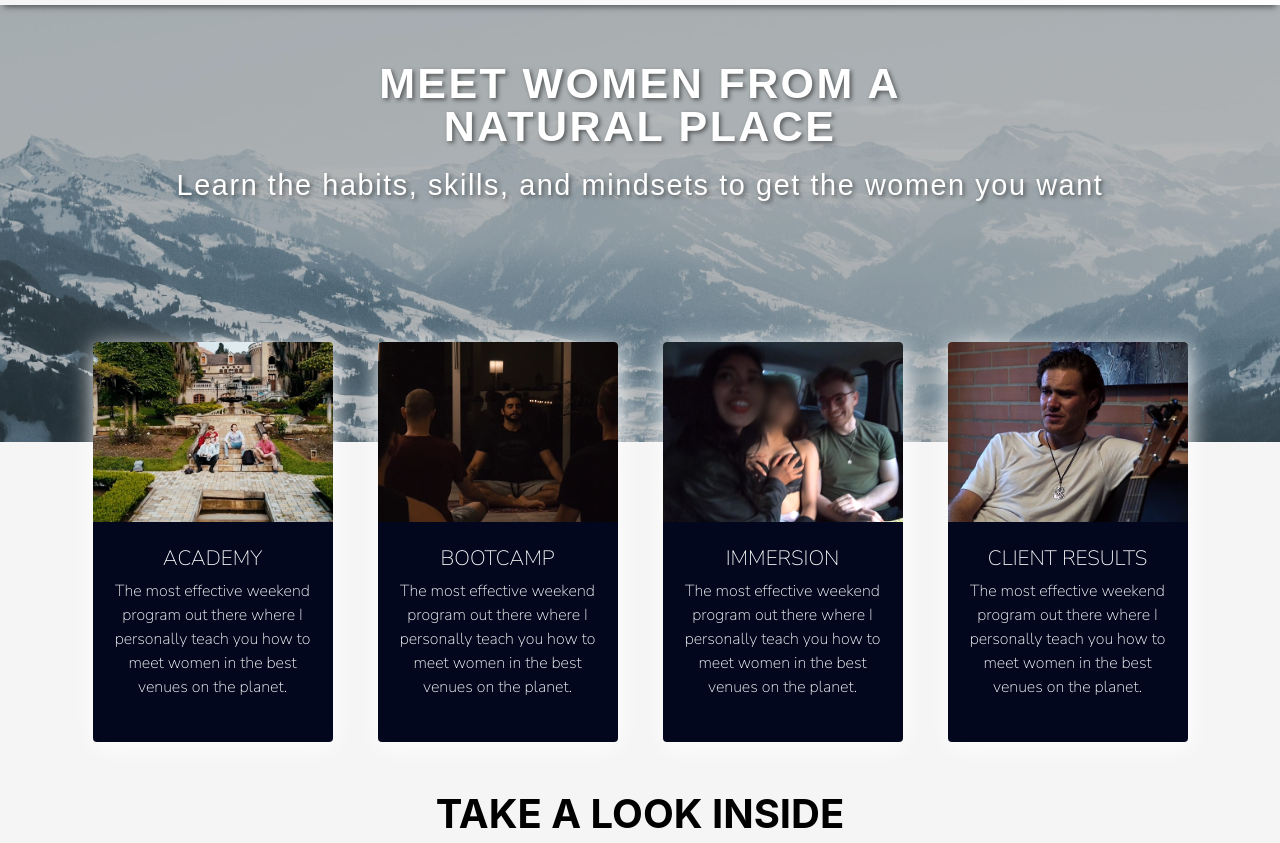
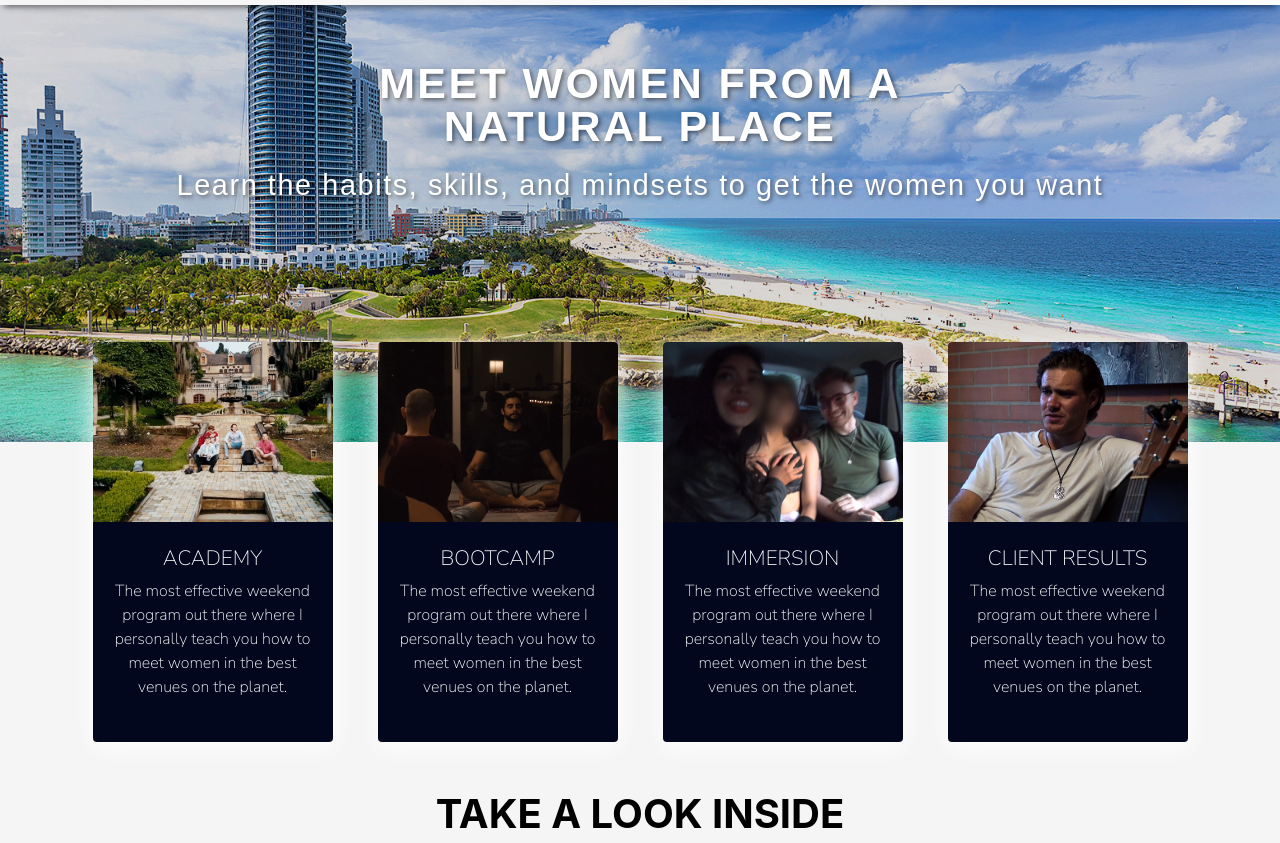
Before and after one commit to Goom11/austensummerswebsite, a website: page routes/index.html in a window 1280 px wide. Shown: the part 58-901 px from the top of the page. Drawn offline with nearby package versions, Linux system fonts and the light colour scheme; files that its build step writes are made by us from their sources; files whose address does not match are found by name; a web font is replaced by a local one.

Commit message:
update image to miami image with different opacity

```diff
--- a/public/assets/css/style_landing.css
+++ b/public/assets/css/style_landing.css
@@ -35,9 +35,10 @@ body {
 
 /*SECTION1*/
 .section1 {
-  background-image: url("../media/snowy.jpg");
+  background-image: url("../media/miami2.jpeg");
   background-color: #f5f5f5;
-  background-position: bottom;
+  background-position-x: center;
+  background-position-y: -150px;
   background-repeat: no-repeat;
   background-size: cover;
   height: 500px;
@@ -54,7 +55,7 @@ body {
   top: 50px;
   height: 450px;
   width: 100%;
-  background: rgba(0, 0, 0, 0.25);
+  background: rgba(0, 0, 0, 0.15);
   z-index: 1;
 }
 
```
Also changed, not shown: public/assets/media/miami2.jpeg (added).
